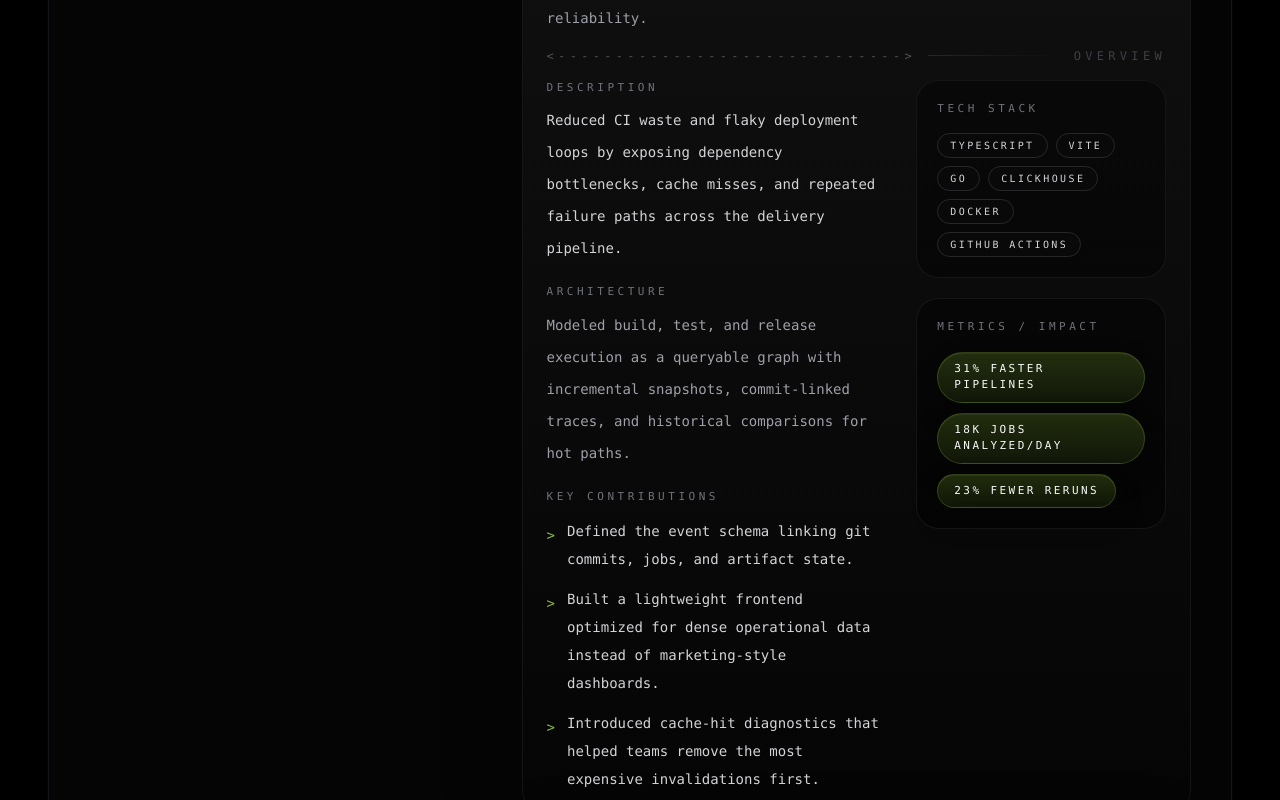
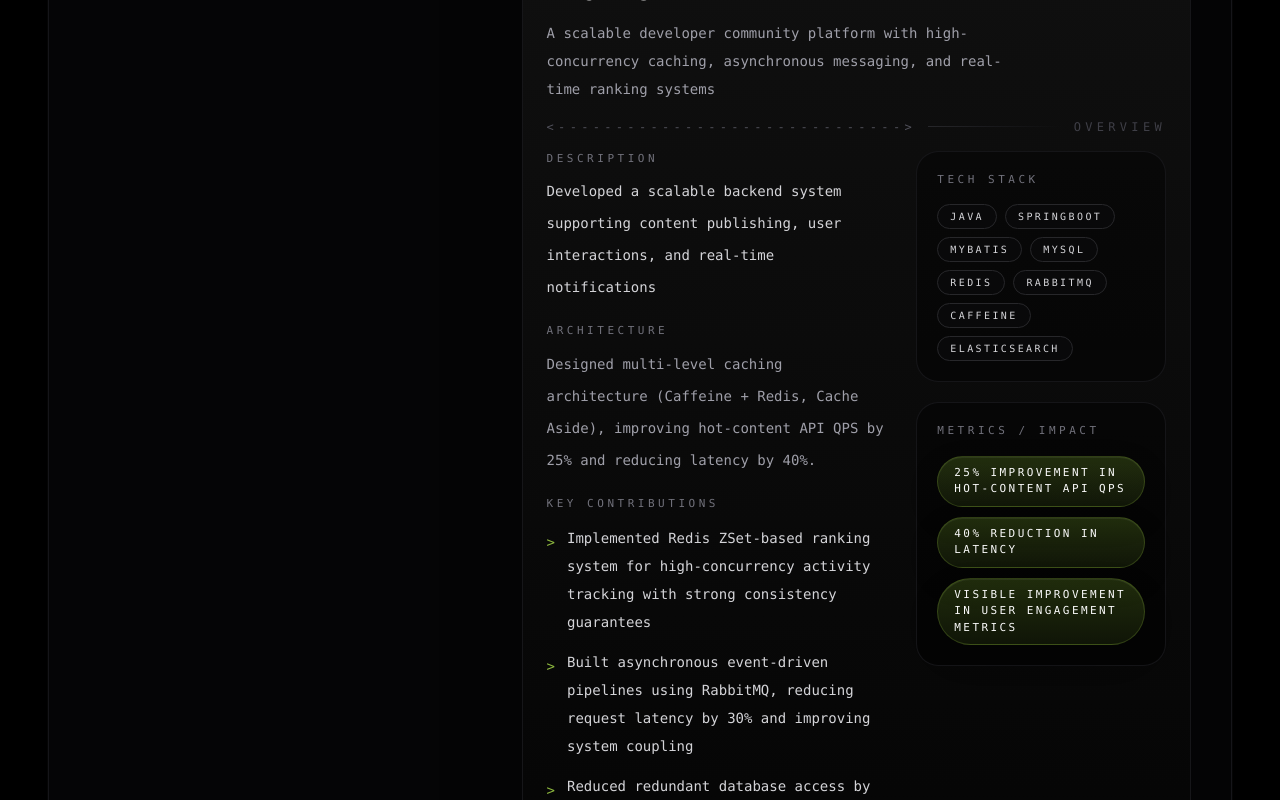
Before and after one commit to Rishi-Mishima/RIsha_sde_portfolio, a React (Vite) app: page / in a window 1280 px wide. Shown: the part 4740-5540 px from the top of the page. Built offline with nearby package versions, Linux system fonts and the light colour scheme.

Commit message:
styles: rewrite project 2

```diff
--- a/src/data/portfolio.js
+++ b/src/data/portfolio.js
@@ -90,20 +90,20 @@ export const projects = [
     ],
   },
   {
-    name: 'Developer Workflow Graph',
+    name: 'Developer Community Platform',
     label: '[p02]',
     repoUrl: 'https://github.com/Rishi-Mishima/developer-workflow-graph',
-    tagline: 'Pipeline analysis tooling for CI efficiency and release reliability.',
+    tagline: 'A scalable developer community platform with high-concurrency caching, asynchronous messaging, and real-time ranking systems',
     impact:
-      'Reduced CI waste and flaky deployment loops by exposing dependency bottlenecks, cache misses, and repeated failure paths across the delivery pipeline.',
+      'Developed a scalable backend system supporting content publishing, user interactions, and real-time notifications',
     architecture:
-      'Modeled build, test, and release execution as a queryable graph with incremental snapshots, commit-linked traces, and historical comparisons for hot paths.',
-    stack: ['TypeScript', 'Vite', 'Go', 'ClickHouse', 'Docker', 'GitHub Actions'],
-    metrics: ['31% faster pipelines', '18k jobs analyzed/day', '23% fewer reruns'],
+      'Designed multi-level caching architecture (Caffeine + Redis, Cache Aside), improving hot-content API QPS by 25% and reducing latency by 40%.',
+    stack: ['Java', 'SpringBoot', 'MyBatis', 'MySql', 'Redis', 'RabbitMQ', 'Caffeine', 'Elasticsearch'],
+    metrics: ['25% improvement in hot-content API QPS', '40% reduction in latency', 'visible improvement in user engagement metrics'],
     highlights: [
-      'Defined the event schema linking git commits, jobs, and artifact state.',
-      'Built a lightweight frontend optimized for dense operational data instead of marketing-style dashboards.',
-      'Introduced cache-hit diagnostics that helped teams remove the most expensive invalidations first.',
+      'Implemented Redis ZSet-based ranking system for high-concurrency activity tracking with strong consistency guarantees',
+      'Built asynchronous event-driven pipelines using RabbitMQ, reducing request latency by 30% and improving system coupling',
+      'Reduced redundant database access by introducing ThreadLocal-based user context caching, improving throughput under concurrent load',
     ],
   },
   {
```
